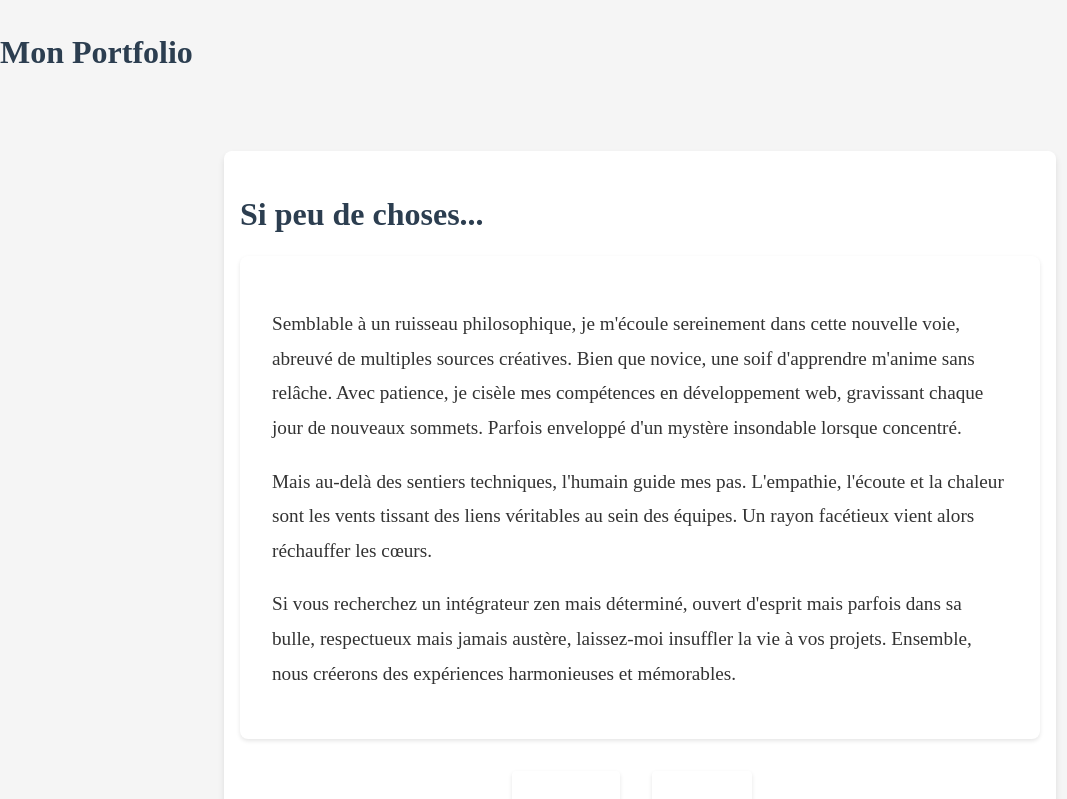
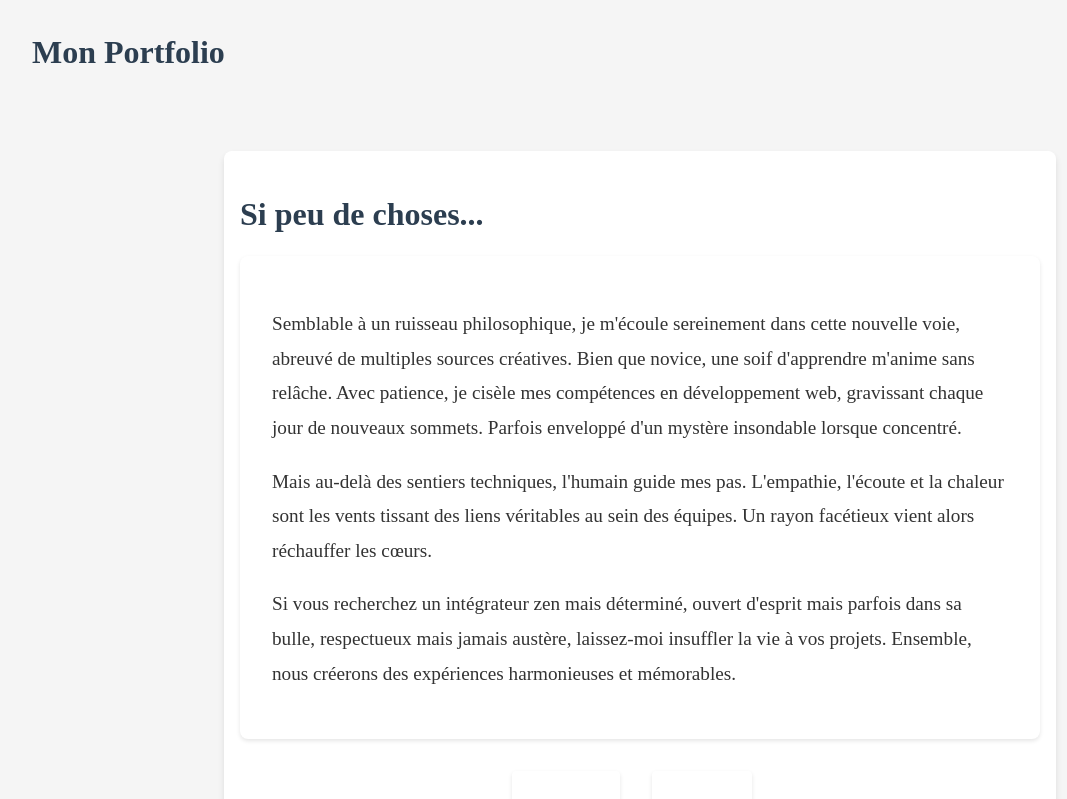
Before and after one commit to Iceland549/portfolio, a React (Vite) app in the folder mon-portfolio/: page / in a window 1280 px wide. Shown: the top 799 px of the page, without its empty margins (0-1067 px from the left). Built offline with nearby package versions, Linux system fonts and the light colour scheme.

Commit message:
Add main-title margin-left css

```diff
--- a/mon-portfolio/src/styles/main.css
+++ b/mon-portfolio/src/styles/main.css
@@ -4,6 +4,10 @@ body {
     background-color: #f5f5f5;
     color: #333;
     line-height: 1.6;
+}
+
+.main-title {
+    margin-left: 1em;
 }
 
 .footer {
```
